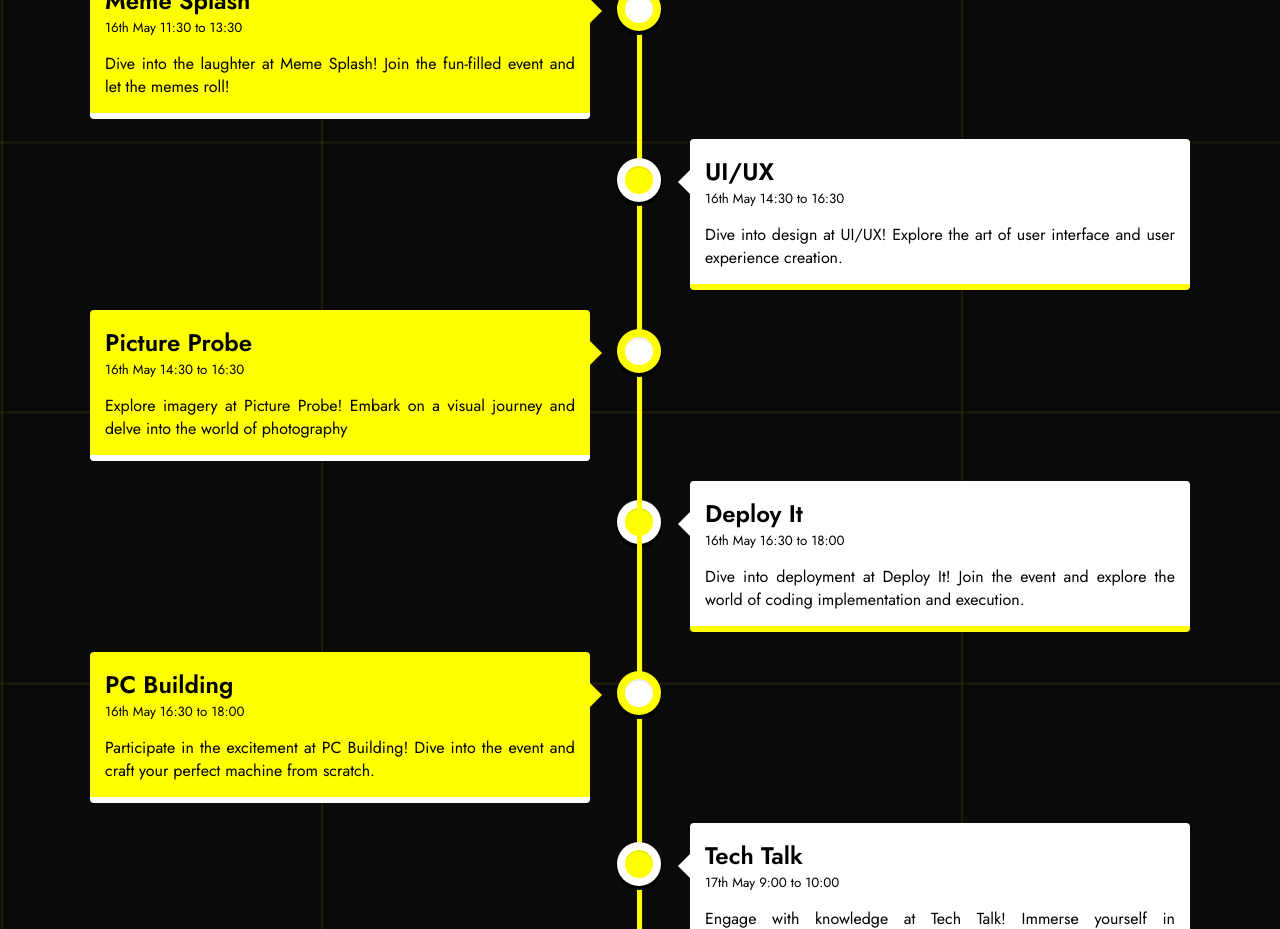
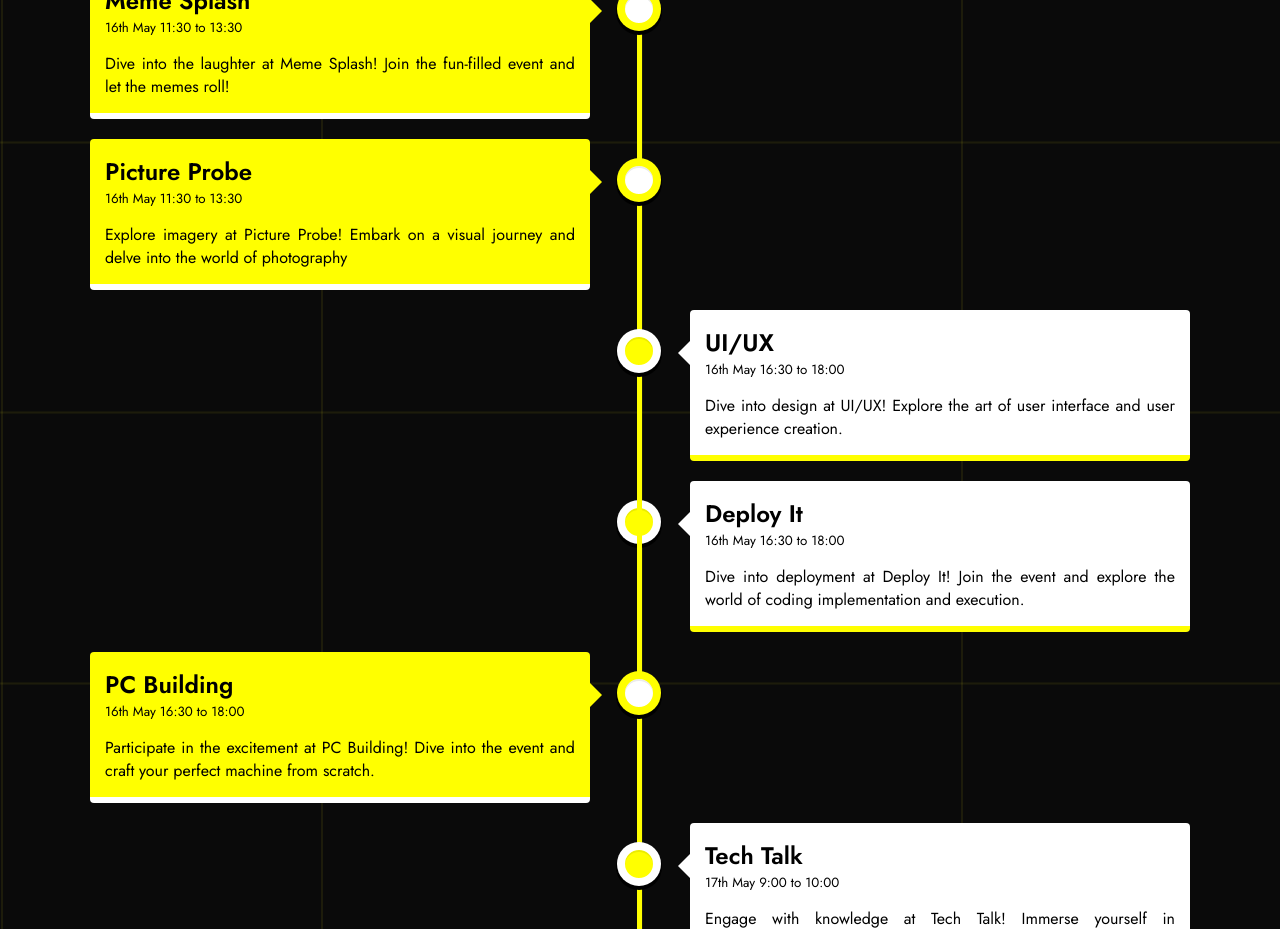
Before and after one commit to GuruDarshan57/Anokhya, a React (Vite) app: page / in a window 1280 px wide. Shown: the part 3660-4589 px from the top of the page. Built offline with nearby package versions, Linux system fonts and the light colour scheme; a web font is replaced by a local one.

Commit message:
updated timline

```diff
--- a/src/Components/Timeline/Timeline.jsx
+++ b/src/Components/Timeline/Timeline.jsx
@@ -42,6 +42,16 @@ function Timeline() {
                         <span className='left-container-arrow'></span>
                     </div>
                 </div>
+                <div className="maincontainer left-container">
+                    <div data-aos="zoom-in" className='timelineimgdiv'>
+                    </div>
+                    <div data-aos="fade-right" className="text-box lt">
+                        <h2><b>Picture Probe</b></h2>
+                        <small>16th May 11:30 to 13:30</small>
+                        <p>Explore imagery at Picture Probe! Embark on a visual journey and delve into the world of photography</p>
+                        <span className='left-container-arrow'></span>
+                    </div>
+                </div>
 
 
                 <div className="maincontainer right-container">
@@ -49,23 +59,14 @@ function Timeline() {
                     </div>
                     <div data-aos="fade-left" className="text-box rt">
                         <h2><b>UI/UX</b></h2>
-                        <small>16th May 14:30 to 16:30</small>
+                        <small>16th May 16:30 to 18:00</small>
                         <p>Dive into design at UI/UX! Explore the art of user interface and user experience creation.</p>
                         <span className='right-container-arrow'></span>
                     </div>
                 </div>
 
 
-                <div className="maincontainer left-container">
-                    <div data-aos="zoom-in" className='timelineimgdiv'>
-                    </div>
-                    <div data-aos="fade-right" className="text-box lt">
-                        <h2><b>Picture Probe</b></h2>
-                        <small>16th May 14:30 to 16:30</small>
-                        <p>Explore imagery at Picture Probe! Embark on a visual journey and delve into the world of photography</p>
-                        <span className='left-container-arrow'></span>
-                    </div>
-                </div>
+
 
 
                 <div data-aos="zoom-in" className="maincontainer right-container">
```
